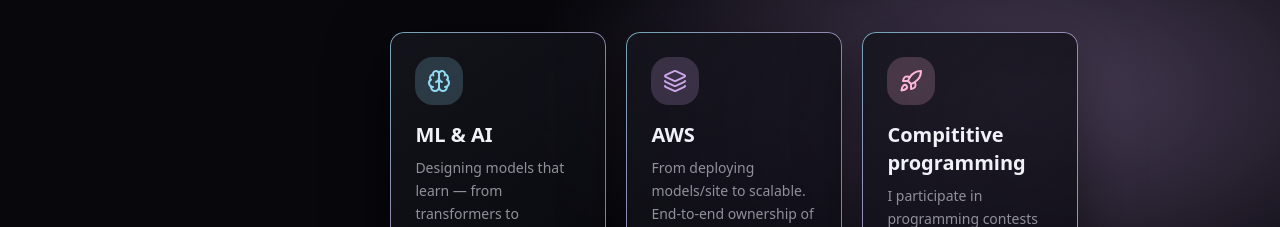
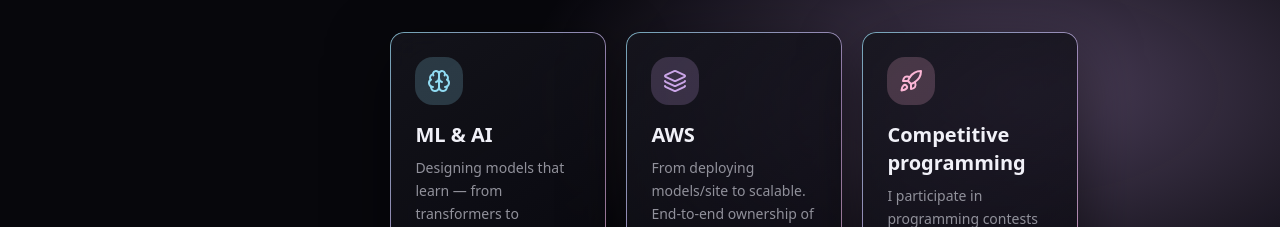
Before and after one commit to mayank-1584/portfolio, a React (Vite) app: page / in a window 1280 px wide. Shown: the part 908-1135 px from the top of the page. Built offline with nearby package versions, Linux system fonts and the light colour scheme.

Commit message:
Fix typo in title from 'Compititive' to 'Competitive'

```diff
--- a/src/components/About.tsx
+++ b/src/components/About.tsx
@@ -17,7 +17,7 @@
   },
   {
     icon: Rocket,
-    title: "Compititive programming",
+    title: "Competitive programming",
     body: "I participate in programming contests to sharpen problem-solving skills and improve coding efficiency.",
     color: "var(--neon-pink)",
   },
```
